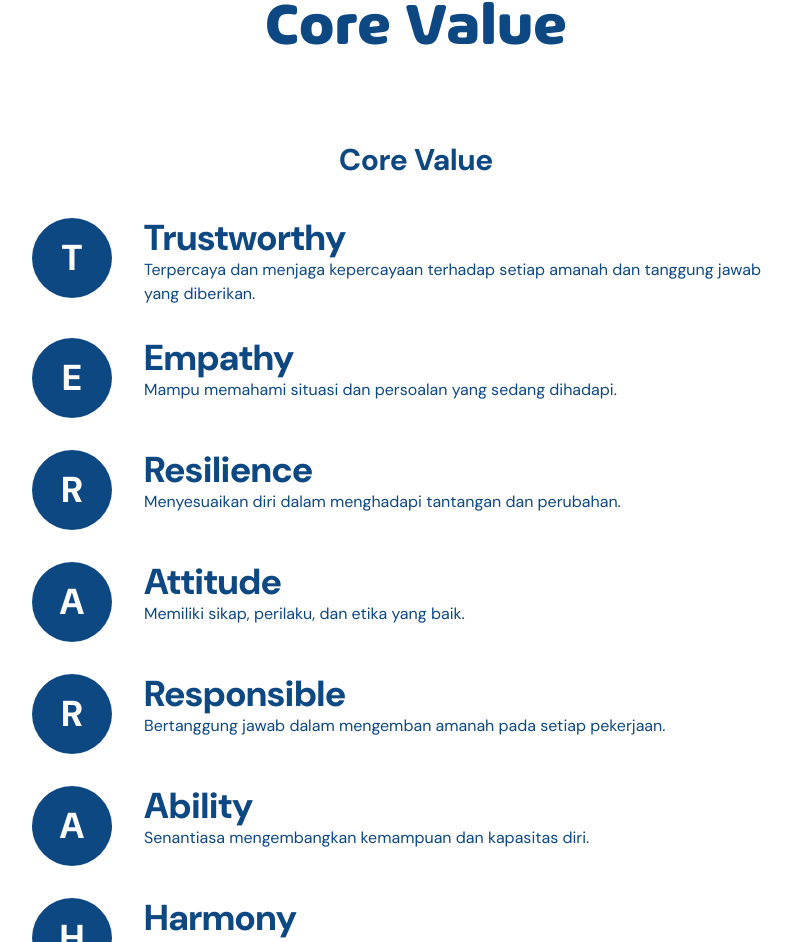
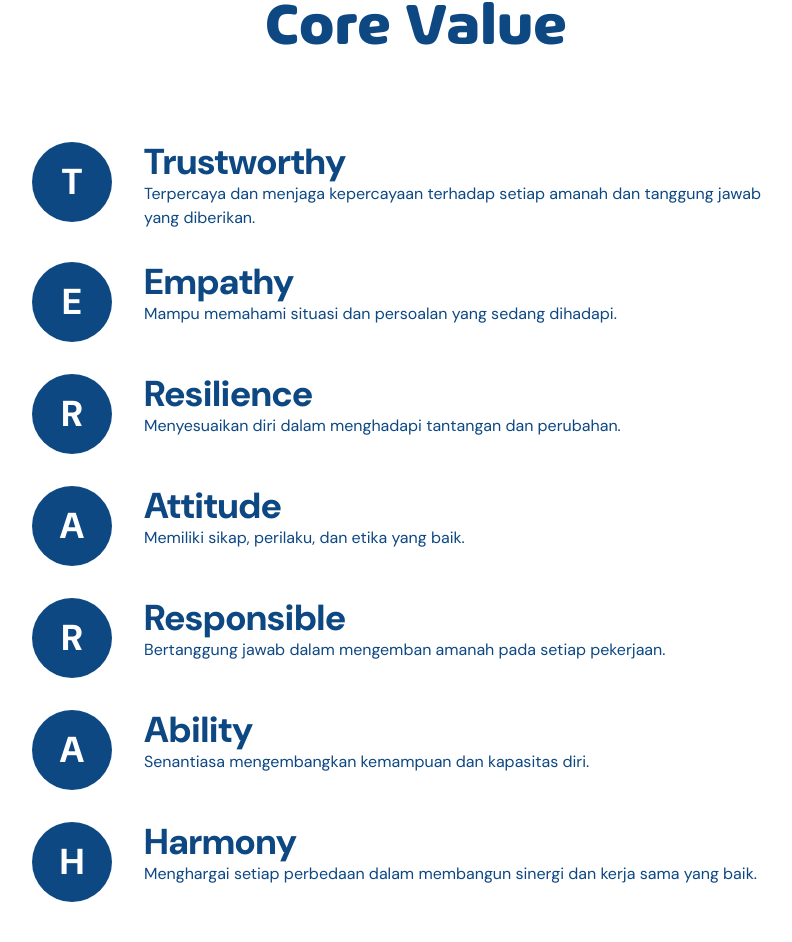
Before and after one commit to AzisWh/inosustain, a React (Vite) app: page /about in a window 1280 px wide. Shown: the part 1202-2144 px from the top of the page, without its empty margins (224-1016 px from the left). Built offline with nearby package versions, Linux system fonts and the light colour scheme.

Commit message:
fixing judul core value

```diff
--- a/src/pages/About/section/CoreValue.tsx
+++ b/src/pages/About/section/CoreValue.tsx
@@ -41,9 +41,6 @@
     <section
       className="px-4 md:px-16 py-12 bg-white"
       style={{ fontFamily: 'DMSans' }}>
-      <h2 className="text-2xl md:text-3xl font-bold text-[#0D4883] text-center mb-10">
-        Core Value
-      </h2>
       <div className="space-y-8 max-w-3xl mx-auto">
         {coreValues.map((item, index) => (
           <div
```
